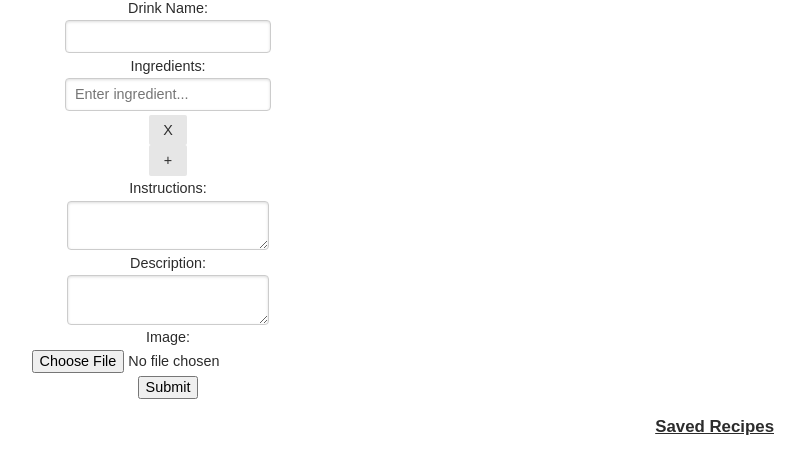
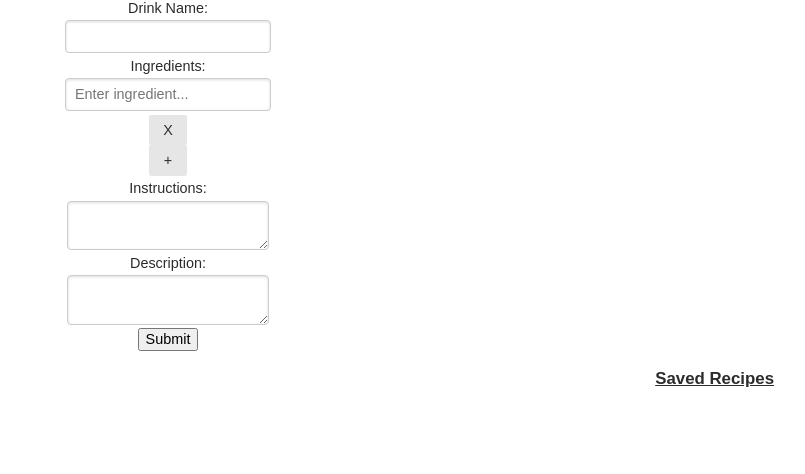
Before and after one commit to HF-Ifrit/dbtp, a Django app: page /account/recipes/add in a window 1280 px wide. Shown: the part 136-610 px from the top of the page, without its empty margins (472-1277 px from the left). Run offline with Django 3.2, Linux system fonts and the light colour scheme; a user stored in the database is signed in; data comes from the database, SQL or seed files in the repository; data that the repository does not hold is empty; some libraries are stand-ins or nearby versions.

Commit message:
Hid image entry field

```diff
--- a/SeniorProject/DrinkBeyondThePossible/templates/DrinkBeyondThePossible/new_custom_drink.html
+++ b/SeniorProject/DrinkBeyondThePossible/templates/DrinkBeyondThePossible/new_custom_drink.html
@@ -90,8 +90,8 @@
 			<label for="description">Description:</label>
 			<textarea name="description" id="description"></textarea>
 
-			<label for="image">Image:</label>
-			<input type="file" accept="image/*" name="image" id="image">
+			{% comment %} <label for="image">Image:</label>
+			<input type="file" accept="image/*" name="image" id="image"> {% endcomment %}
 
 			<input type="submit" value="Submit">
 	    </form>
```
